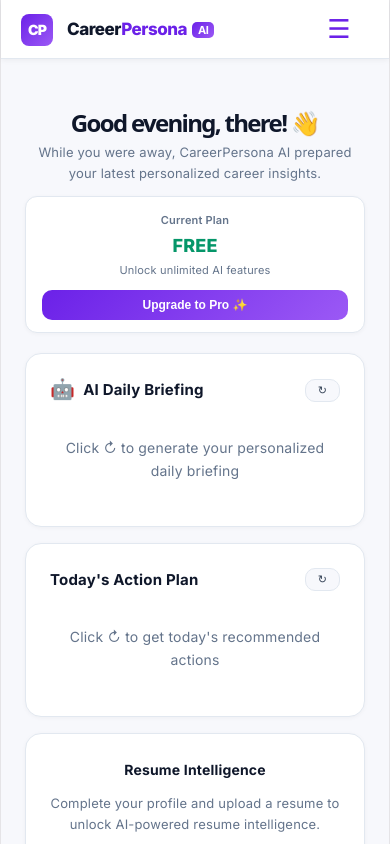
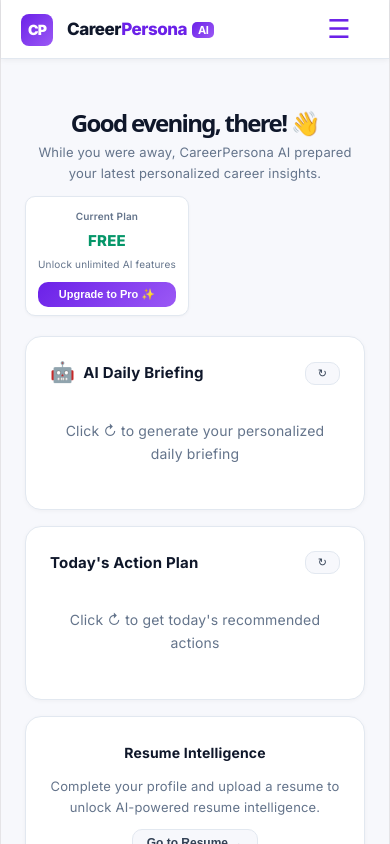
Before and after one commit to careerpersona/CareerPersona-AI, a React (Vite) app: page /#dashboard in a window 390 px wide. Shown: the top 844 px of the page. Built offline with nearby package versions, Linux system fonts and the light colour scheme; sample sign-in values are in the browser's storage.

Commit message:
fix: smaller plan card, mobile cap, scroll restore, dashboard default

```diff
--- a/src/App.jsx
+++ b/src/App.jsx
@@ -321,11 +321,11 @@
           </h1>
           <p className="hero-subtitle" style={{ color: C.textMuted, fontSize: 15, lineHeight: 1.6 }}>While you were away, CareerPersona AI prepared your latest personalized career insights.</p>
         </div>
-        <div className="plan-card" style={{ background: "#fff", border: `1px solid ${C.border}`, borderRadius: 12, padding: "12px 16px", minWidth: 160, maxWidth: 180, boxShadow: "0 1px 4px rgba(0,0,0,0.04)" }}>
-          <div style={{ fontSize: 11, color: C.textMuted, fontWeight: 600, marginBottom: 2 }}>Current Plan</div>
-          <div style={{ fontSize: 18, fontWeight: 800, color: (profile?.plan || "free").toUpperCase() === "PRO" ? C.purple : C.green, marginBottom: 2 }}>{(profile?.plan || "free").toUpperCase()}</div>
-          <div style={{ fontSize: 11, color: C.textMuted, marginBottom: 8 }}>{(profile?.plan || "free").toUpperCase() === "PRO" ? "All features unlocked" : "Unlock unlimited AI features"}</div>
-          <Btn variant={(profile?.plan || "free").toUpperCase() === "PRO" ? "secondary" : "primary"} style={{ width: "100%", justifyContent: "center", padding: "8px", fontSize: 12 }} onClick={() => setPage("pricing")}>{(profile?.plan || "free").toUpperCase() === "PRO" ? "Manage Plan" : "Upgrade to Pro ✨"}</Btn>
+        <div className="plan-card" style={{ background: "#fff", border: `1px solid ${C.border}`, borderRadius: 10, padding: "8px 12px", minWidth: 130, maxWidth: 150, boxShadow: "0 1px 3px rgba(0,0,0,0.04)" }}>
+          <div style={{ fontSize: 10, color: C.textMuted, fontWeight: 600 }}>Current Plan</div>
+          <div style={{ fontSize: 15, fontWeight: 800, color: (profile?.plan || "free").toUpperCase() === "PRO" ? C.purple : C.green, margin: "1px 0" }}>{(profile?.plan || "free").toUpperCase()}</div>
+          <div style={{ fontSize: 10, color: C.textMuted, marginBottom: 5 }}>{(profile?.plan || "free").toUpperCase() === "PRO" ? "All features unlocked" : "Unlock unlimited AI features"}</div>
+          <Btn variant={(profile?.plan || "free").toUpperCase() === "PRO" ? "secondary" : "primary"} style={{ width: "100%", justifyContent: "center", padding: "6px", fontSize: 11 }} onClick={() => setPage("pricing")}>{(profile?.plan || "free").toUpperCase() === "PRO" ? "Manage Plan" : "Upgrade to Pro ✨"}</Btn>
         </div>
       </div>
 
@@ -2443,7 +2443,13 @@
   }, []);
 
   // Scroll to top on every page change
-  useEffect(() => { window.scrollTo(0, 0); }, [page]);
+  useEffect(() => {
+    window.scrollTo(0, 0);
+    // Beat browser scroll restoration on refresh
+    if ("scrollRestoration" in window.history) window.history.scrollRestoration = "manual";
+    const t = setTimeout(() => window.scrollTo(0, 0), 50);
+    return () => clearTimeout(t);
+  }, [page]);
 
   // Handle browser Back/Forward
   useEffect(() => {
@@ -2502,7 +2508,7 @@
   .hamburger-btn { display: block !important; }
   .mobile-logo-row { justify-content: flex-start !important; padding: 14px 72px 12px 20px !important; }
   .hero-section { flex-direction: column !important; gap: 12px !important; margin-bottom: 20px !important; }
-  .hero-section .plan-card { max-width: 100% !important; min-width: 100% !important; }
+  .hero-section .plan-card { max-width: 200px !important; min-width: auto !important; align-self: flex-start !important; }
   .hero-greeting { font-size: 24px !important; }
   .hero-subtitle { font-size: 13px !important; }
   .hero-left { min-width: auto !important; }
```
